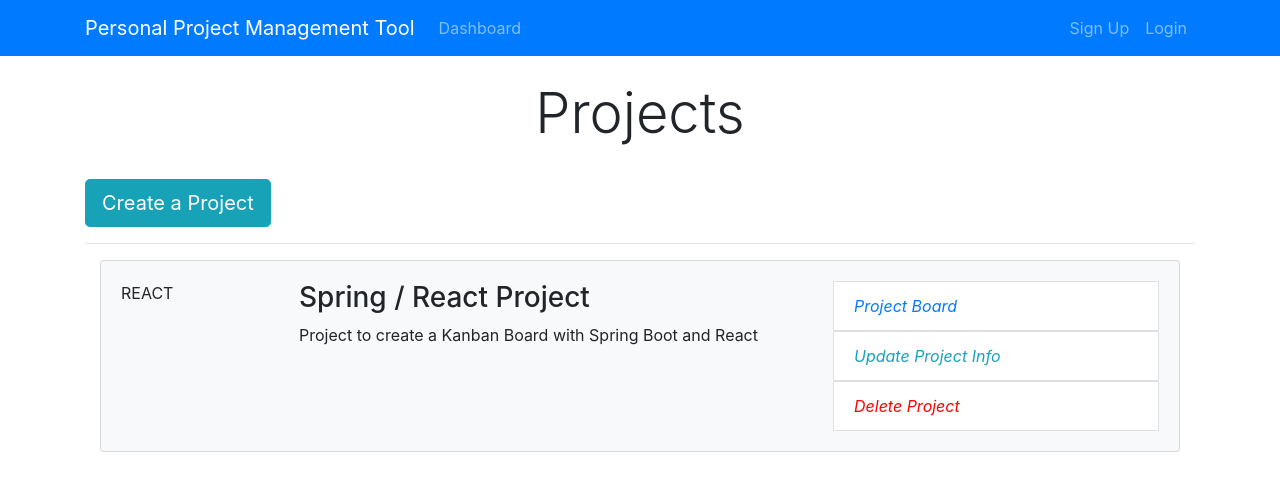
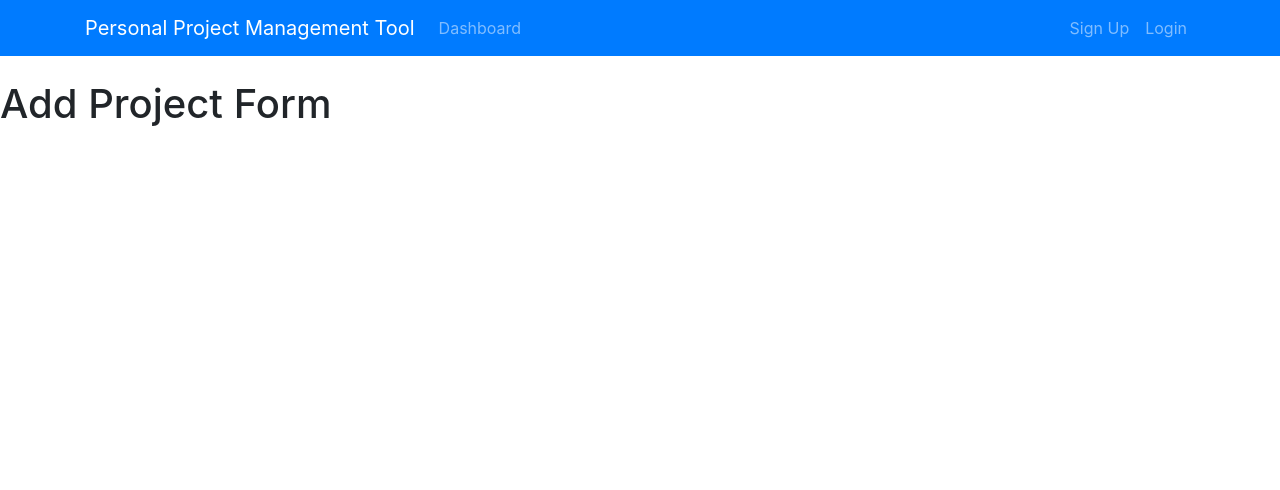
Before and after one commit to ab-seth/SethPPMTool, a React (Create React App) app in the folder ppmtool-react-client/: page /addProject in a window 1280 px wide. Shown: the top 490 px of the page. Built offline with nearby package versions, Linux system fonts and the light colour scheme.

Commit message:
React router,first functional component

```diff
--- a/ppmtool-react-client/package.json
+++ b/ppmtool-react-client/package.json
@@ -9,6 +9,7 @@
     "bootstrap": "^4.4.1",
     "react": "^16.13.1",
     "react-dom": "^16.13.1",
+    "react-router-dom": "^5.2.0",
     "react-scripts": "3.4.1"
   },
   "scripts": {
--- a/ppmtool-react-client/src/App.js
+++ b/ppmtool-react-client/src/App.js
@@ -3,13 +3,18 @@
 import Dashboard from "./Components/Dashboard";
 import Header from "./Components/Layout/Header";
 import "bootstrap/dist/css/bootstrap.min.css";
+import { BrowserRouter as Router, Route } from "react-router-dom";
+import AddProject from "./Components/project/AddProject";
 
 function App() {
   return (
-    <div className="App">
-      <Header />
-      <Dashboard />
-    </div>
+    <Router>
+      <div className="App">
+        <Header />
+        <Route exact path="/dashboard" component={Dashboard} />
+        <Route exact path="/addProject" component={AddProject} />
+      </div>
+    </Router>
   );
 }
 
--- a/ppmtool-react-client/src/Components/Dashboard.js
+++ b/ppmtool-react-client/src/Components/Dashboard.js
@@ -1,33 +1,25 @@
 import React, { Component } from "react";
 import ProjectItem from "./project/ProjectItem";
+import CreateProjectButton from "./project/CreateProjectButton";
 
 class Dashboard extends Component {
   render() {
     return (
-
-
       <div className="projects">
         <div class="container">
           <div class="row">
             <div class="col-md-12">
               <h1 class="display-4 text-center">Projects</h1>
               <br />
-                <a href="ProjectForm.html" class="btn btn-lg btn-info">
-                    Create a Project
-                </a>
+              <CreateProjectButton />
               <br />
               <hr />
 
-
               <ProjectItem />
-
-
             </div>
           </div>
         </div>
       </div>
-
-
     );
   }
 }
--- /dev/null
+++ b/ppmtool-react-client/src/Components/project/AddProject.js
@@ -0,0 +1,11 @@
+import React, { Component } from "react";
+
+class AddProject extends Component {
+  render() {
+    return <div>
+    <h1>Add Project Form</h1>
+    </div>;
+  }
+}
+
+export default AddProject;
--- /dev/null
+++ b/ppmtool-react-client/src/Components/project/CreateProjectButton.js
@@ -0,0 +1,13 @@
+import React from "react";
+import { Link } from "react-router-dom";
+
+const CreateProjectButton = () => {
+  return (
+    <React.Fragment>
+      <Link to="/addProject" class="btn btn-lg btn-info">
+        Create a Project
+      </Link>
+    </React.Fragment>
+  );
+};
+export default CreateProjectButton;
```
Also changed, not shown: 1 other file (tests, documents, lock files or other folders). Lines whose indentation alone changed are shown as unchanged.
